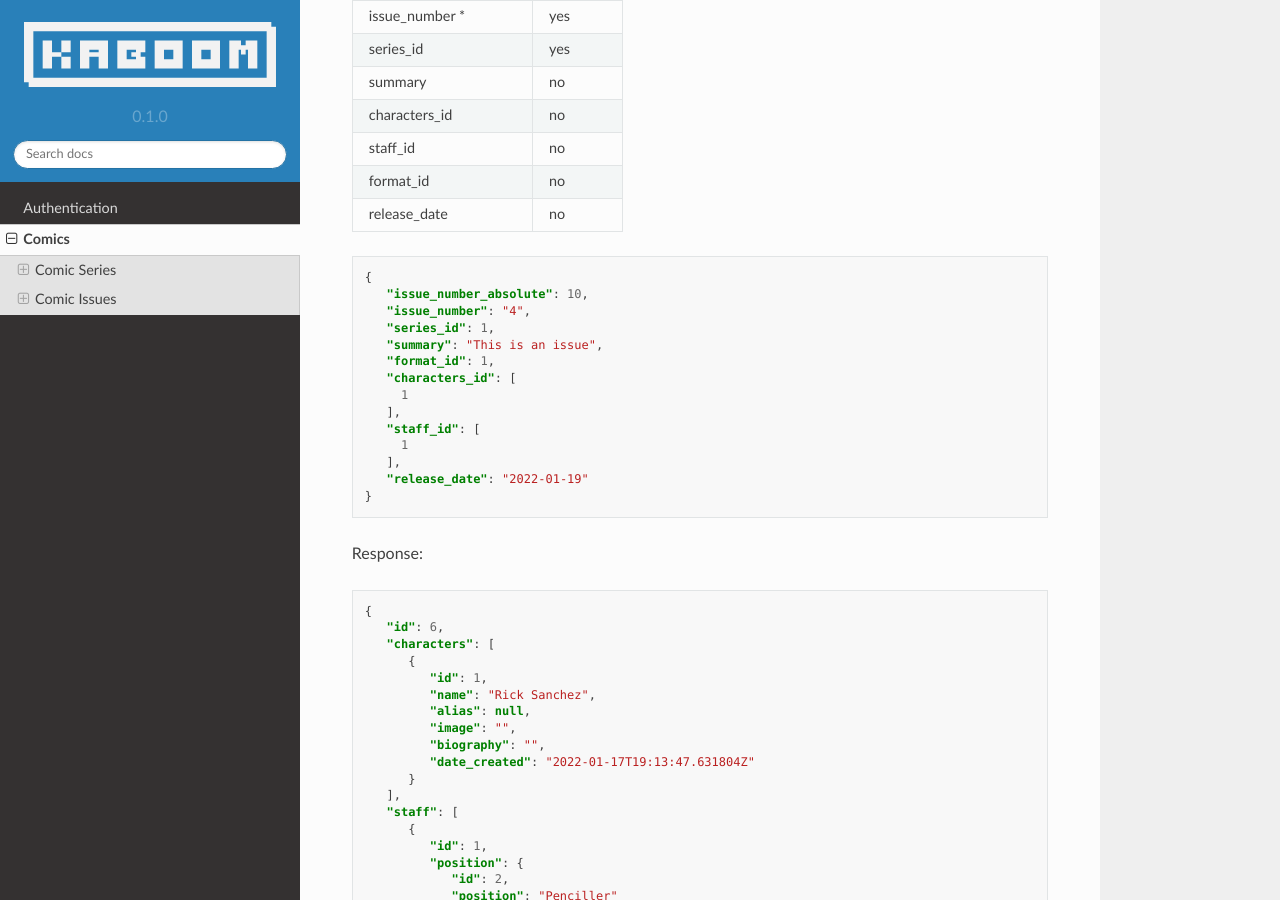
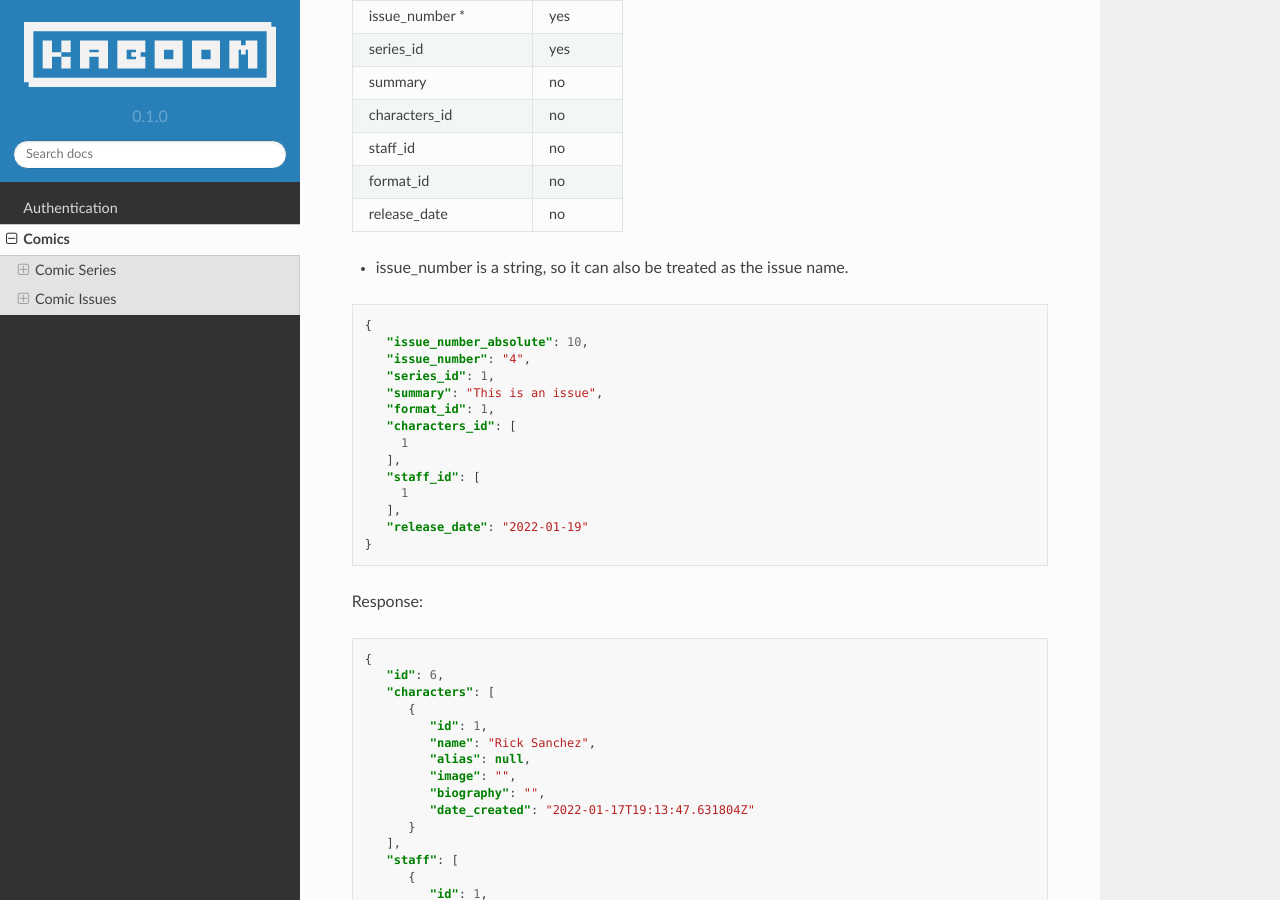
Before and after one commit to kaboom-db/kaboom-docs, a Sphinx documentation site: the page built from docs/source/comics.rst, in a window 1280 px wide and 900 px high, scrolled down 5662 px. Built offline with Sphinx 7.4.7 and the Read the Docs theme 2.0.0, drawn with Linux system fonts in a browser that asks for light colours.

Commit message:
added note

```diff
--- a/docs/source/comics.rst
+++ b/docs/source/comics.rst
@@ -334,6 +334,8 @@ JSON Body:
 | release_date          | no         |
 +-----------------------+------------+
 
+* issue_number is a string, so it can also be treated as the issue name.
+
 .. code-block:: JSON
 
    {
```
